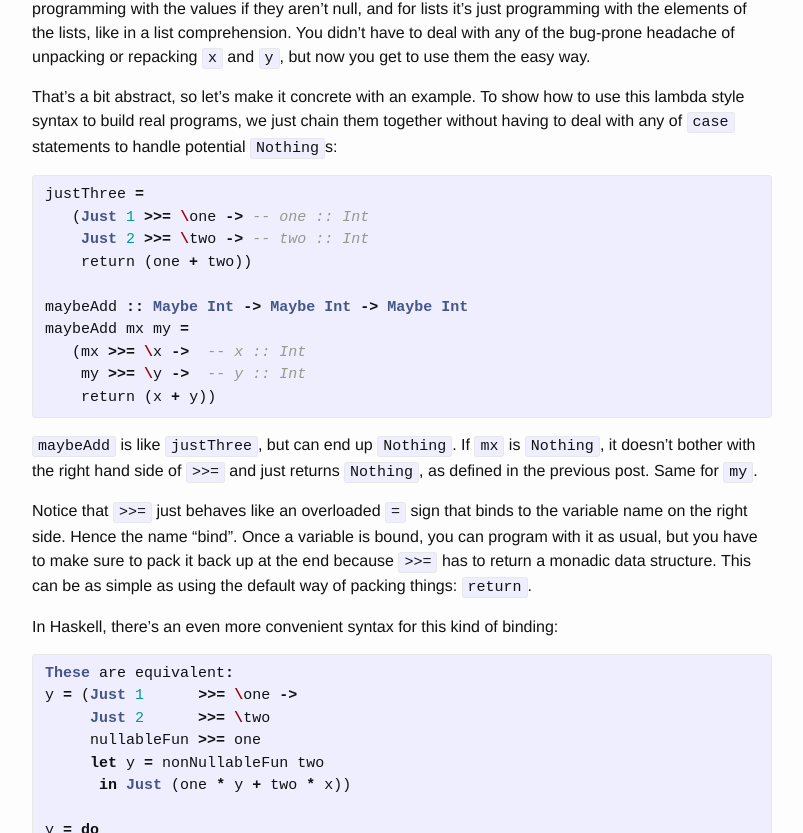
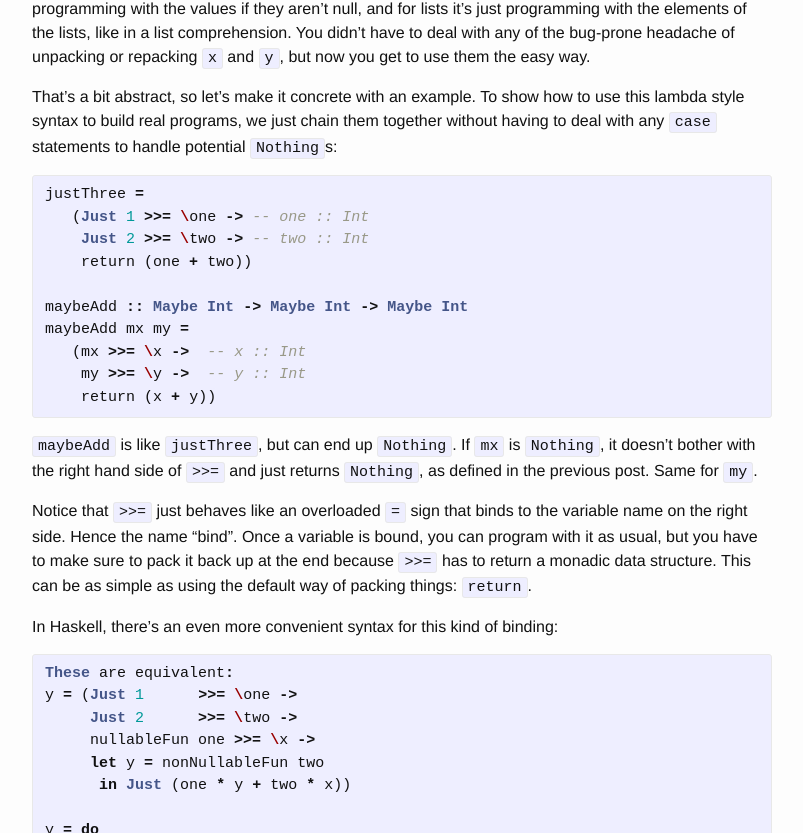
Before and after one commit to imh/imh.github.io, a Jekyll site: the page built from _posts/2016-05-27-monad-cheatsheet.md, in a window 1280 px wide and 1400 px high, scrolled down 582 px. Shown: the part 172-1005 px from the top of the window, without its empty margins (238-1041 px from the left). Built offline with Jekyll 4.4.1, drawn with Linux system fonts in a browser that asks for light colours.

Commit message:
Fixed typo in monad cheatsheet (and changed to github pages)

```diff
--- a/_config.yml
+++ b/_config.yml
@@ -13,7 +13,7 @@ email: horn (dot) imh (at) gmail
 #  line in _config.yml. It will appear in your document head meta (for
 #  Google search results) and in your feed.xml site description.
 baseurl: "" # the subpath of your site, e.g. /blog
-url: "http://ian.ai" # the base hostname & protocol for your site
+url: "http://imh.github.io" # the base hostname & protocol for your site
 github_username:  imh
 linkedin_username: ianhorn
 
--- a/_posts/2016-05-27-monad-cheatsheet.md
+++ b/_posts/2016-05-27-monad-cheatsheet.md
@@ -28,7 +28,7 @@ For `Maybe`, this is just programming with the values if they aren't null, and f
 You didn't have to deal with any of the bug-prone headache of unpacking or repacking `x` and `y`, but now you get to use them the easy way.
 
 That's a bit abstract, so let's make it concrete with an example.
-To show how to use this lambda style syntax to build real programs, we just chain them together without having to deal with any of `case` statements to handle potential `Nothing`s:
+To show how to use this lambda style syntax to build real programs, we just chain them together without having to deal with any `case` statements to handle potential `Nothing`s:
 
 {% highlight haskell %}
 justThree =
@@ -57,8 +57,8 @@ In Haskell, there's an even more convenient syntax for this kind of binding:
 {% highlight haskell %}
 These are equivalent:
 y = (Just 1      >>= \one ->
-     Just 2      >>= \two
-     nullableFun >>= one
+     Just 2      >>= \two ->
+     nullableFun one >>= \x ->
      let y = nonNullableFun two
       in Just (one * y + two * x))
 
```
Also changed, not shown: _drafts/implenting-do-notation-in-python.md (+1 -1 lines), _posts/2016-06-08-maybe-programs-can-learn-functional-programming.md (renamed from _posts/2016-06-08-i-hope-programs-can-learn-functional-programming.md, +1 -1 lines).
